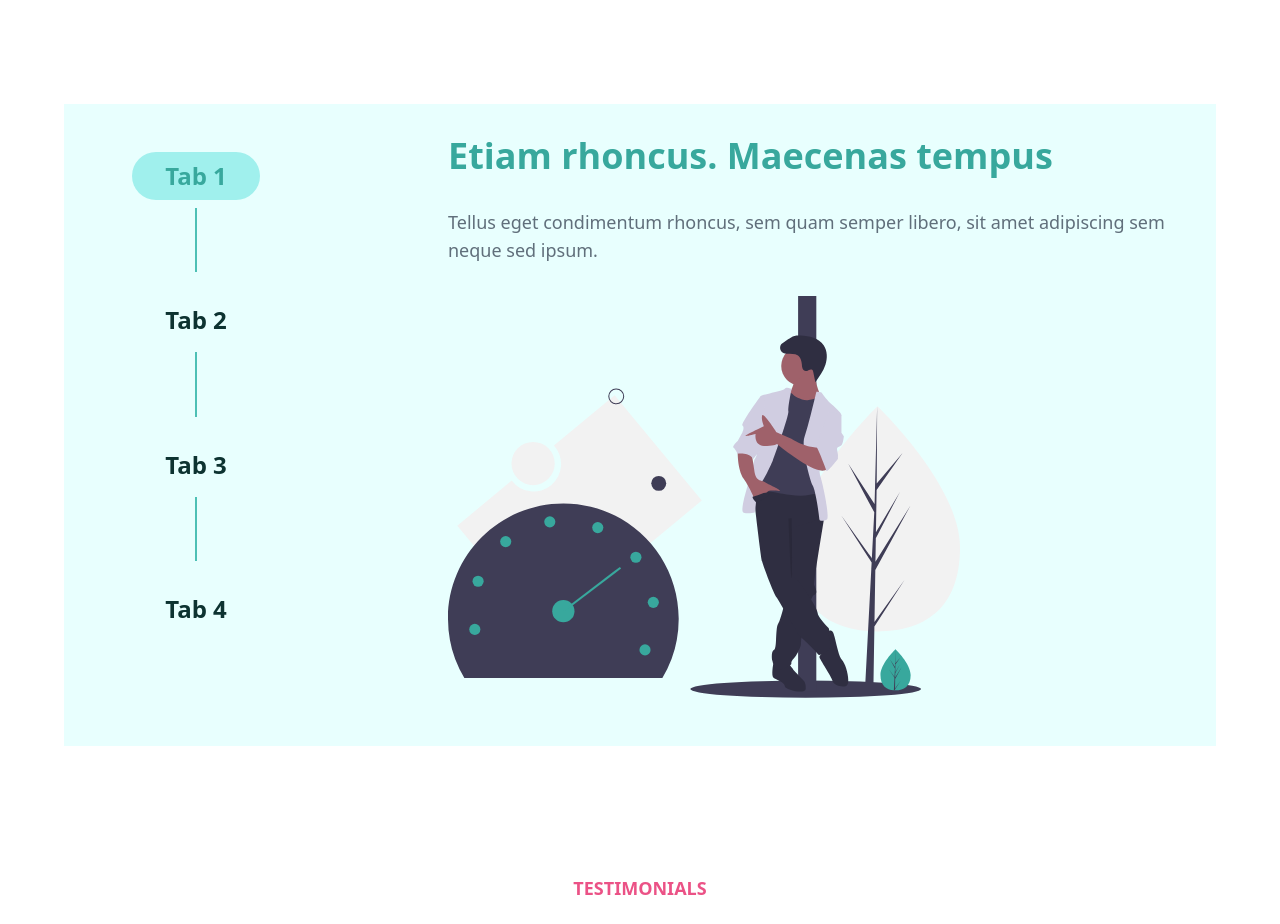
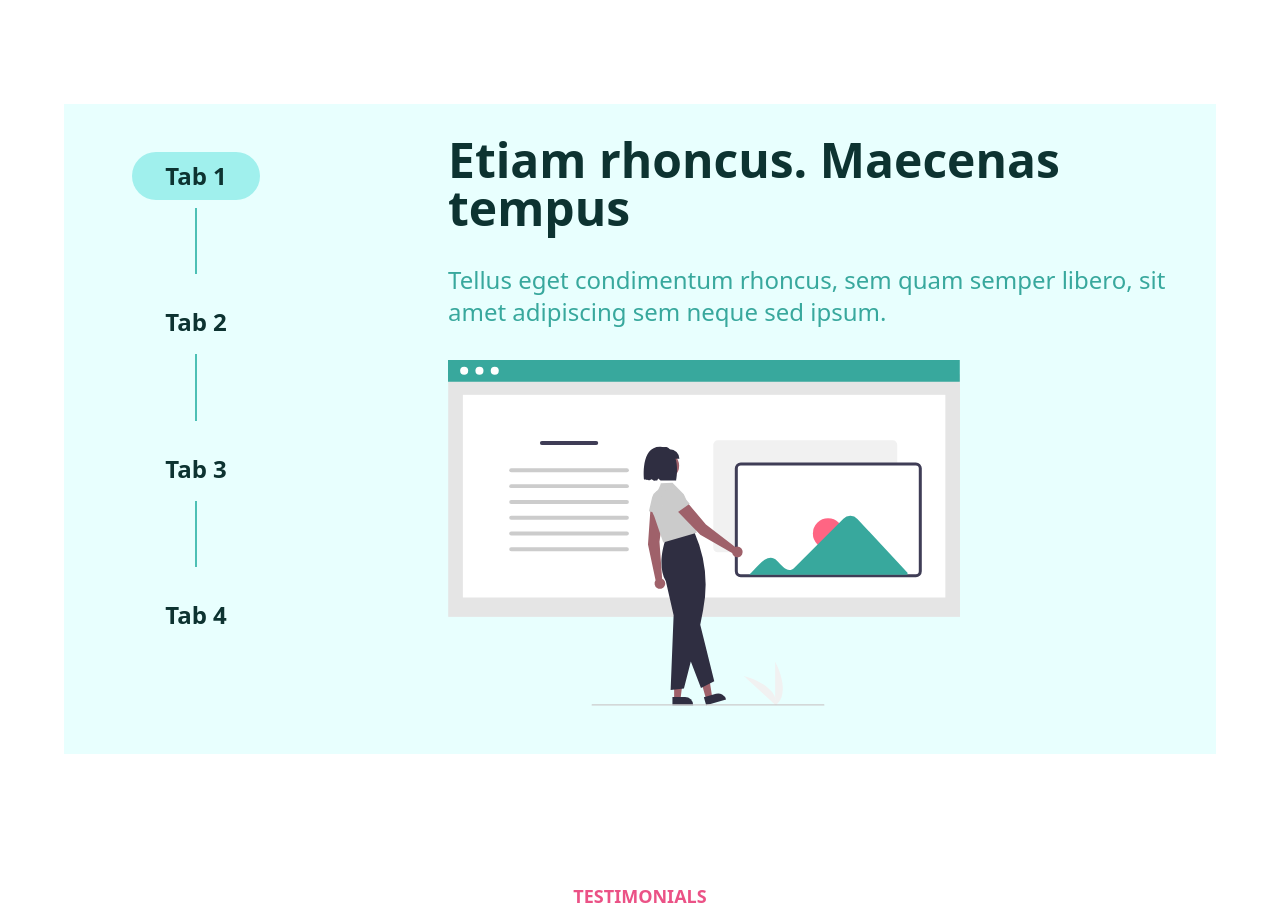
Before and after one commit to niekh1234/next-practice-landing-design, a Next.js app: page / in a window 1280 px wide. Shown: the part 1900-2824 px from the top of the page. Built offline with nearby package versions, Linux system fonts and the light colour scheme; what @tailwindcss/typography would draw is missing.

Commit message:
change typography and spacing

```diff
--- a/components/SVG/TabThreeSvg.tsx
+++ /dev/null
@@ -1,5 +0,0 @@
-const TabThree = () => {
-  return <div></div>;
-};
-
-export default TabThree;
--- a/components/UI/LandingCards/Cards.tsx
+++ b/components/UI/LandingCards/Cards.tsx
@@ -9,13 +9,13 @@ const Cards = () => {
         path='M13 10V3L4 14h7v7l9-11h-7z'
       ></Card>
       <Card
-        delay={250}
+        delay={200}
         title={'Cost'}
         description={'Nam pretium turpis et arcu. Duis arcu tortor, suscipit eget, imperdiet nec'}
         path='M12 8c-1.657 0-3 .895-3 2s1.343 2 3 2 3 .895 3 2-1.343 2-3 2m0-8c1.11 0 2.08.402 2.599 1M12 8V7m0 1v8m0 0v1m0-1c-1.11 0-2.08-.402-2.599-1M21 12a9 9 0 11-18 0 9 9 0 0118 0z'
       ></Card>
       <Card
-        delay={500}
+        delay={400}
         title={'Scalability'}
         description={'Nam pretium turpis et arcu. Duis arcu tortor, suscipit eget, imperdiet nec'}
         path='M3 15a4 4 0 004 4h9a5 5 0 10-.1-9.999 5.002 5.002 0 10-9.78 2.096A4.001 4.001 0 003 15z'
--- a/components/UI/Tabs/TabItem.tsx
+++ b/components/UI/Tabs/TabItem.tsx
@@ -12,11 +12,15 @@ type Props = {
 const TabItem = (props: Props) => {
   return (
     <div className='flex flex-col items-end w-full h-full col-span-1 row-span-3 p-4 mb-auto rounded-2xl md:p-0'>
-      <div className='flex flex-col h-full max-w-3xl'>
-        <h4 className='text-3xl font-bold sm:text-4xl text-teal-dark'>{props.tab.title}</h4>
-        <p className='w-full mt-4 text-lg sm:mt-8 text-grey-darker'>{props.tab.description}</p>
+      <div className='flex flex-col h-full max-w-3xl pr-8'>
+        <h4 className='text-3xl font-bold text-center xs:text-4xl text-teal-darkest md:text-5xl md:text-left'>
+          {props.tab.title}
+        </h4>
+        <p className='w-full mt-4 text-xl text-center sm:mt-8 text-teal-dark sm:text-2xl md:text-left'>
+          {props.tab.description}
+        </p>
         <div className='w-full mt-8'>
-          <div className='max-w-xs mx-auto mb-4 sm:max-w-sm lg:max-w-lg lg:mx-0'>
+          <div className='max-w-xs mx-auto mb-4 sm:max-w-sm lg:max-w-lg md:mx-0'>
             {props.tab.svg}
           </div>
         </div>
--- a/components/UI/Tabs/TabList.tsx
+++ b/components/UI/Tabs/TabList.tsx
@@ -20,7 +20,7 @@ const TabList = (props: Props) => {
       <button
         onClick={() => changeTab(item.listTitle)}
         className={`mx-auto py-2 w-32 flex justify-center items-center text-xl md:text-2xl font-black text-teal-darkest transition-colors duration-200 focus:outline-none hover:text-teal rounded-full ${
-          item.listTitle === props.tab ? 'text-teal-dark bg-teal-lighter' : 'text-white'
+          item.listTitle === props.tab ? ' bg-teal-lighter' : 'text-white'
         }`}
       >
         <p>{item.listTitle}</p>
--- a/components/UI/Tabs/TabViewer.tsx
+++ b/components/UI/Tabs/TabViewer.tsx
@@ -20,28 +20,28 @@ const TabViewer = () => {
       title: 'Etiam rhoncus. Maecenas tempus',
       description:
         'Tellus eget condimentum rhoncus, sem quam semper libero, sit amet adipiscing sem neque sed ipsum.',
-      svg: <TabOne></TabOne>,
+      svg: <TabTwo></TabTwo>,
     },
     {
       listTitle: 'Tab 2',
       title: 'Nam quam nunc, blandit vel, luctus pulvinar, hendrerit',
       description:
         'Maecenas nec odio et ante tincidunt tempus. Donec vitae sapien ut libero venenatis faucibus. Nullam quis ante. Etiam sit amet orci eget eros faucibus tincidunt.',
-      svg: <TabTwo></TabTwo>,
+      svg: <TabOne></TabOne>,
     },
     {
       listTitle: 'Tab 3',
       title: 'Etiam rhoncus. Maecenas tempus',
       description:
         'Tellus eget condimentum rhoncus, sem quam semper libero, sit amet adipiscing sem neque sed ipsum.',
-      svg: <TabOne></TabOne>,
+      svg: <TabTwo></TabTwo>,
     },
     {
       listTitle: 'Tab 4',
       title: 'Nam quam nunc, blandit vel, luctus pulvinar, hendrerit',
       description:
         'Maecenas nec odio et ante tincidunt tempus. Donec vitae sapien ut libero venenatis faucibus. Nullam quis ante. Etiam sit amet orci eget eros faucibus tincidunt.',
-      svg: <TabTwo></TabTwo>,
+      svg: <TabOne></TabOne>,
     },
   ];
 
```
